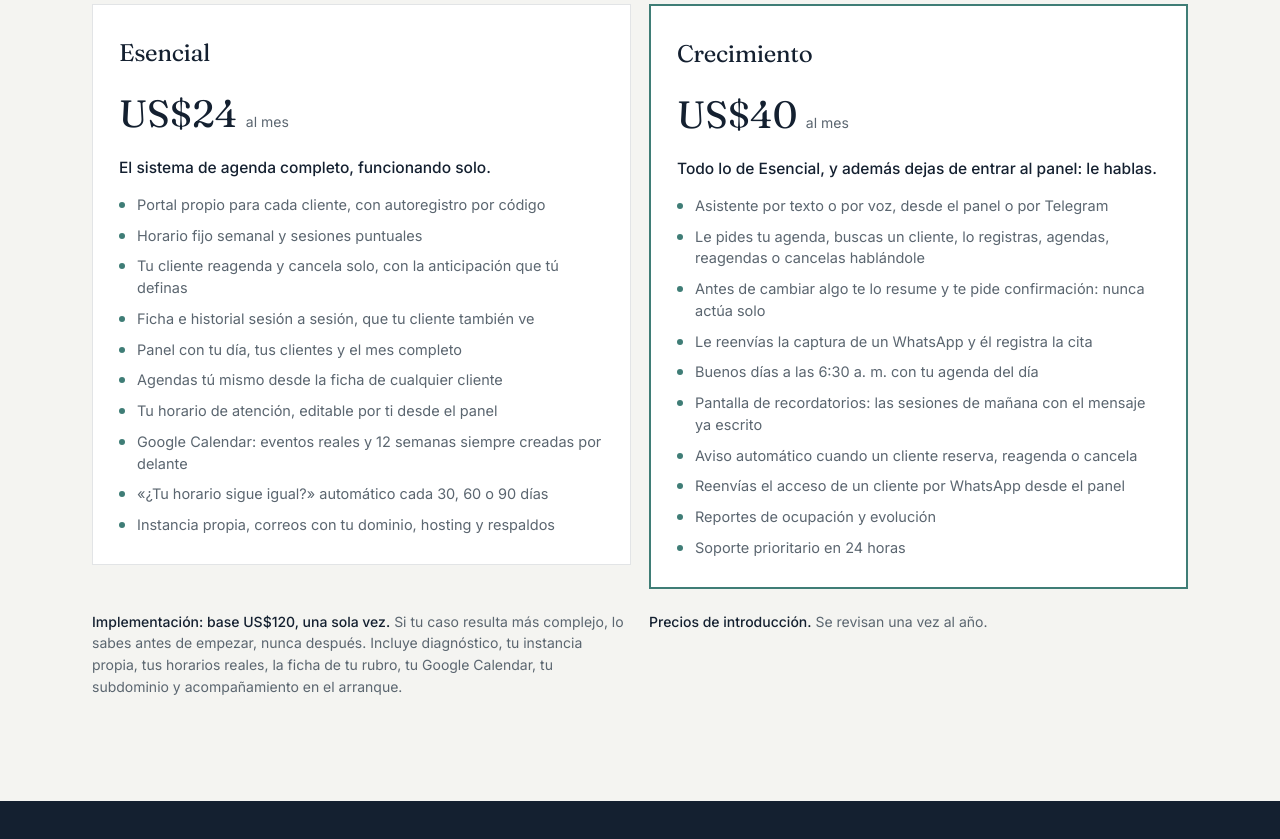
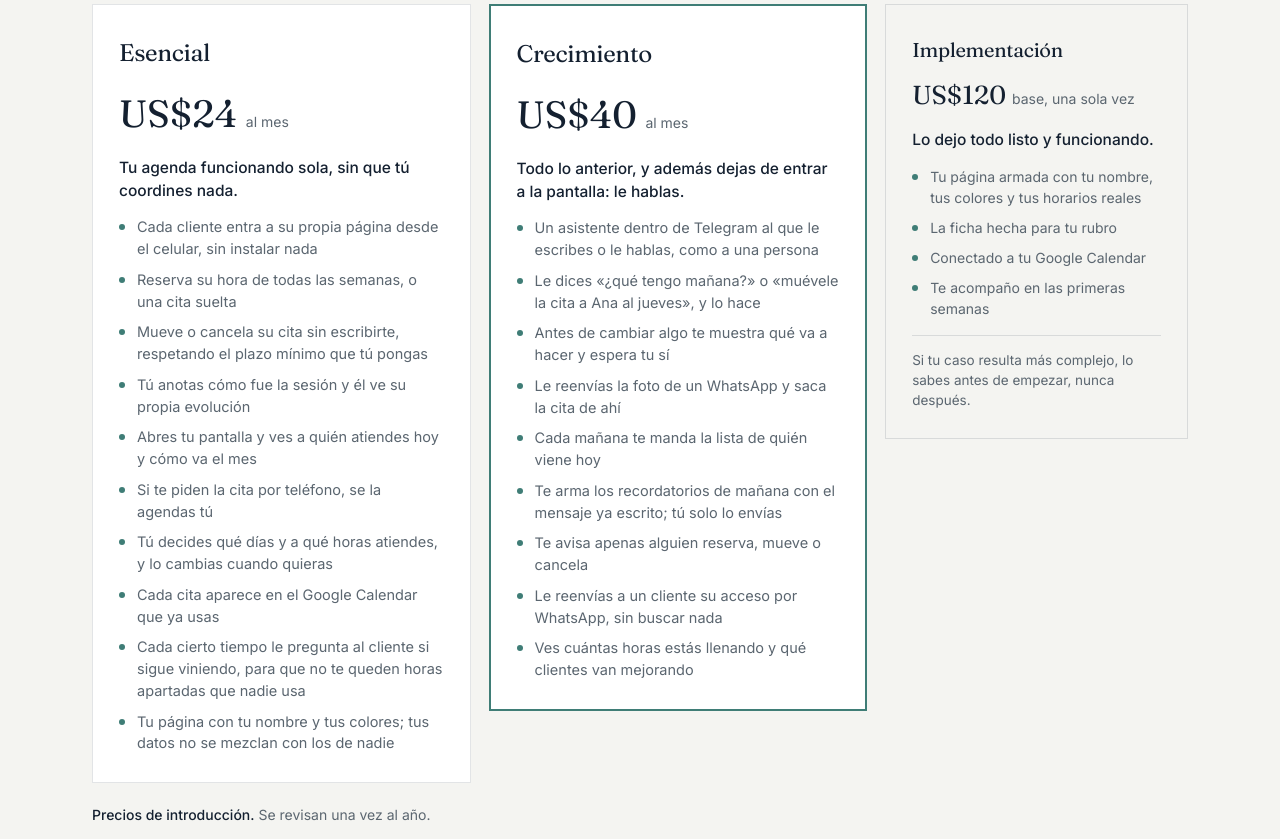
Before and after one commit to abalarezoc/darwinoptima-website, a plain HTML site: page acs.html in a window 1280 px wide. Shown: the part 6761-7600 px from the top of the page. Drawn offline with Linux system fonts and the light colour scheme.

Commit message:
ACS: planes en lenguaje de cliente y la implementacion como recuadro aparte
Pedidos de Augusto:
- Fuera "Soporte prioritario en 24 horas".
- Las caracteristicas tienen que entenderse sin haber visto nunca el
  programa: se reescribieron todas desde lo que le pasa al usuario, no
  desde el mecanismo. "Portal con autoregistro por codigo" pasa a "cada
  cliente entra a su propia pagina desde el celular, sin instalar nada";
  "asistente por texto o voz" pasa a "le dices que tengo manana y lo
  hace"; se elimino la jerga de instancia, panel, horario fijo y sync.
- La implementacion sale de la nota al pie y pasa a un tercer recuadro
  al lado de los planes, mas angosto y sin fondo blanco para que no
  compita con los dos planes.

La nota de precios de introduccion baja a una linea bajo el bloque.

Co-Authored-By: Claude Opus 5 <noreply@anthropic.com>
Claude-Session: https://claude.ai/code/session_01P3BSrSFhMoyRC7M9h7bfmG

```diff
--- a/acs.html
+++ b/acs.html
@@ -131,22 +131,26 @@ section{padding:104px 0}
 .feat p{color:var(--mute);font-size:14.5px;line-height:1.55}
 @media(max-width:900px){.feats{grid-template-columns:1fr 1fr}.feat:nth-child(3){padding-left:0;border-left:0}.feat:nth-child(n+3){border-top:1px solid var(--line)}}
 @media(max-width:560px){.feats{grid-template-columns:1fr}.feat+.feat{padding-left:0;border-left:0;border-top:1px solid var(--line)}}
-.plans{display:grid;grid-template-columns:repeat(2,1fr);gap:18px;align-items:start}
+.plans{display:grid;grid-template-columns:1fr 1fr .8fr;gap:18px;align-items:start}
 .plan .sub{color:var(--ink);font-size:15.5px;margin-top:12px;font-weight:500;line-height:1.45}
 .plan ul{margin:14px 0 0;padding:0;list-style:none}
 .plan li{position:relative;padding-left:18px;margin-top:9px;color:var(--mute);font-size:14.5px;line-height:1.5}
 .plan li:before{content:"";position:absolute;left:0;top:8px;width:6px;height:6px;border-radius:50%;background:var(--teal)}
-.planfoot{margin-top:22px;display:grid;grid-template-columns:repeat(2,1fr);gap:18px}
-.planfoot p{color:var(--mute);font-size:14px;line-height:1.55}
-.planfoot b{color:var(--ink);font-weight:500}
-@media(max-width:860px){.planfoot{grid-template-columns:1fr}}
 .plan{background:#fff;border:1px solid var(--line);padding:28px 26px}
 .plan.hl{border:2px solid var(--teal)}
 .plan h3{font-size:24px}
 .plan .pr{font-family:var(--serif);font-size:38px;margin-top:10px}
 .plan .pr small{font-family:var(--sans);font-size:14px;color:var(--mute)}
 .plan p{color:var(--mute);font-size:15px;margin-top:12px}
-@media(max-width:860px){.plans{grid-template-columns:1fr}}
+.plan.impl{background:transparent}
+.plan.impl h3{font-size:20px}
+.plan.impl .pr{font-size:26px;margin-top:8px}
+.plan.impl li{font-size:14px}
+.plan .fine{margin-top:16px;padding-top:14px;border-top:1px solid var(--line);color:var(--mute);font-size:13.5px;line-height:1.5}
+.pricenote{margin-top:20px;color:var(--mute);font-size:14px}
+.pricenote b{color:var(--ink);font-weight:500}
+@media(max-width:1000px){.plans{grid-template-columns:1fr 1fr}.plan.impl{grid-column:1/-1}}
+@media(max-width:700px){.plans{grid-template-columns:1fr}}
 .cta{padding:120px 0}
 .cta h2{font-size:clamp(36px,4.8vw,62px);max-width:820px}
 .cta .lead{margin-top:22px;max-width:620px}
@@ -217,38 +221,43 @@ footer a{color:inherit}footer .tel a{white-space:nowrap}
  <div class="head"><p class="eyebrow">Planes</p><h2>Dos versiones. <em>La diferencia es cuánto trabajo te quita.</em></h2></div>
  <div class="plans">
   <div class="plan"><h3>Esencial</h3><div class="pr">US$24 <small>al mes</small></div>
-   <p class="sub">El sistema de agenda completo, funcionando solo.</p>
+   <p class="sub">Tu agenda funcionando sola, sin que tú coordines nada.</p>
    <ul>
-    <li>Portal propio para cada cliente, con autoregistro por código</li>
-    <li>Horario fijo semanal y sesiones puntuales</li>
-    <li>Tu cliente reagenda y cancela solo, con la anticipación que tú definas</li>
-    <li>Ficha e historial sesión a sesión, que tu cliente también ve</li>
-    <li>Panel con tu día, tus clientes y el mes completo</li>
-    <li>Agendas tú mismo desde la ficha de cualquier cliente</li>
-    <li>Tu horario de atención, editable por ti desde el panel</li>
-    <li>Google Calendar: eventos reales y 12 semanas siempre creadas por delante</li>
-    <li>«¿Tu horario sigue igual?» automático cada 30, 60 o 90 días</li>
-    <li>Instancia propia, correos con tu dominio, hosting y respaldos</li>
+    <li>Cada cliente entra a su propia página desde el celular, sin instalar nada</li>
+    <li>Reserva su hora de todas las semanas, o una cita suelta</li>
+    <li>Mueve o cancela su cita sin escribirte, respetando el plazo mínimo que tú pongas</li>
+    <li>Tú anotas cómo fue la sesión y él ve su propia evolución</li>
+    <li>Abres tu pantalla y ves a quién atiendes hoy y cómo va el mes</li>
+    <li>Si te piden la cita por teléfono, se la agendas tú</li>
+    <li>Tú decides qué días y a qué horas atiendes, y lo cambias cuando quieras</li>
+    <li>Cada cita aparece en el Google Calendar que ya usas</li>
+    <li>Cada cierto tiempo le pregunta al cliente si sigue viniendo, para que no te queden horas apartadas que nadie usa</li>
+    <li>Tu página con tu nombre y tus colores; tus datos no se mezclan con los de nadie</li>
    </ul></div>
   <div class="plan hl"><h3>Crecimiento</h3><div class="pr">US$40 <small>al mes</small></div>
-   <p class="sub">Todo lo de Esencial, y además dejas de entrar al panel: le hablas.</p>
+   <p class="sub">Todo lo anterior, y además dejas de entrar a la pantalla: le hablas.</p>
    <ul>
-    <li>Asistente por texto o por voz, desde el panel o por Telegram</li>
-    <li>Le pides tu agenda, buscas un cliente, lo registras, agendas, reagendas o cancelas hablándole</li>
-    <li>Antes de cambiar algo te lo resume y te pide confirmación: nunca actúa solo</li>
-    <li>Le reenvías la captura de un WhatsApp y él registra la cita</li>
-    <li>Buenos días a las 6:30 a.&nbsp;m. con tu agenda del día</li>
-    <li>Pantalla de recordatorios: las sesiones de mañana con el mensaje ya escrito</li>
-    <li>Aviso automático cuando un cliente reserva, reagenda o cancela</li>
-    <li>Reenvías el acceso de un cliente por WhatsApp desde el panel</li>
-    <li>Reportes de ocupación y evolución</li>
-    <li>Soporte prioritario en 24 horas</li>
+    <li>Un asistente dentro de Telegram al que le escribes o le hablas, como a una persona</li>
+    <li>Le dices «¿qué tengo mañana?» o «muévele la cita a Ana al jueves», y lo hace</li>
+    <li>Antes de cambiar algo te muestra qué va a hacer y espera tu sí</li>
+    <li>Le reenvías la foto de un WhatsApp y saca la cita de ahí</li>
+    <li>Cada mañana te manda la lista de quién viene hoy</li>
+    <li>Te arma los recordatorios de mañana con el mensaje ya escrito; tú solo lo envías</li>
+    <li>Te avisa apenas alguien reserva, mueve o cancela</li>
+    <li>Le reenvías a un cliente su acceso por WhatsApp, sin buscar nada</li>
+    <li>Ves cuántas horas estás llenando y qué clientes van mejorando</li>
    </ul></div>
+  <aside class="plan impl"><h3>Implementación</h3><div class="pr">US$120 <small>base, una sola vez</small></div>
+   <p class="sub">Lo dejo todo listo y funcionando.</p>
+   <ul>
+    <li>Tu página armada con tu nombre, tus colores y tus horarios reales</li>
+    <li>La ficha hecha para tu rubro</li>
+    <li>Conectado a tu Google Calendar</li>
+    <li>Te acompaño en las primeras semanas</li>
+   </ul>
+   <p class="fine">Si tu caso resulta más complejo, lo sabes antes de empezar, nunca después.</p></aside>
  </div>
- <div class="planfoot">
-  <p><b>Implementación: base US$120, una sola vez.</b> Si tu caso resulta más complejo, lo sabes antes de empezar, nunca después. Incluye diagnóstico, tu instancia propia, tus horarios reales, la ficha de tu rubro, tu Google Calendar, tu subdominio y acompañamiento en el arranque.</p>
-  <p><b>Precios de introducción.</b> Se revisan una vez al año.</p>
- </div>
+ <p class="pricenote"><b>Precios de introducción.</b> Se revisan una vez al año.</p>
 </div></section>
 <section class="dark cta"><div class="wrap">
  <p class="eyebrow">En una o dos semanas</p>
```
